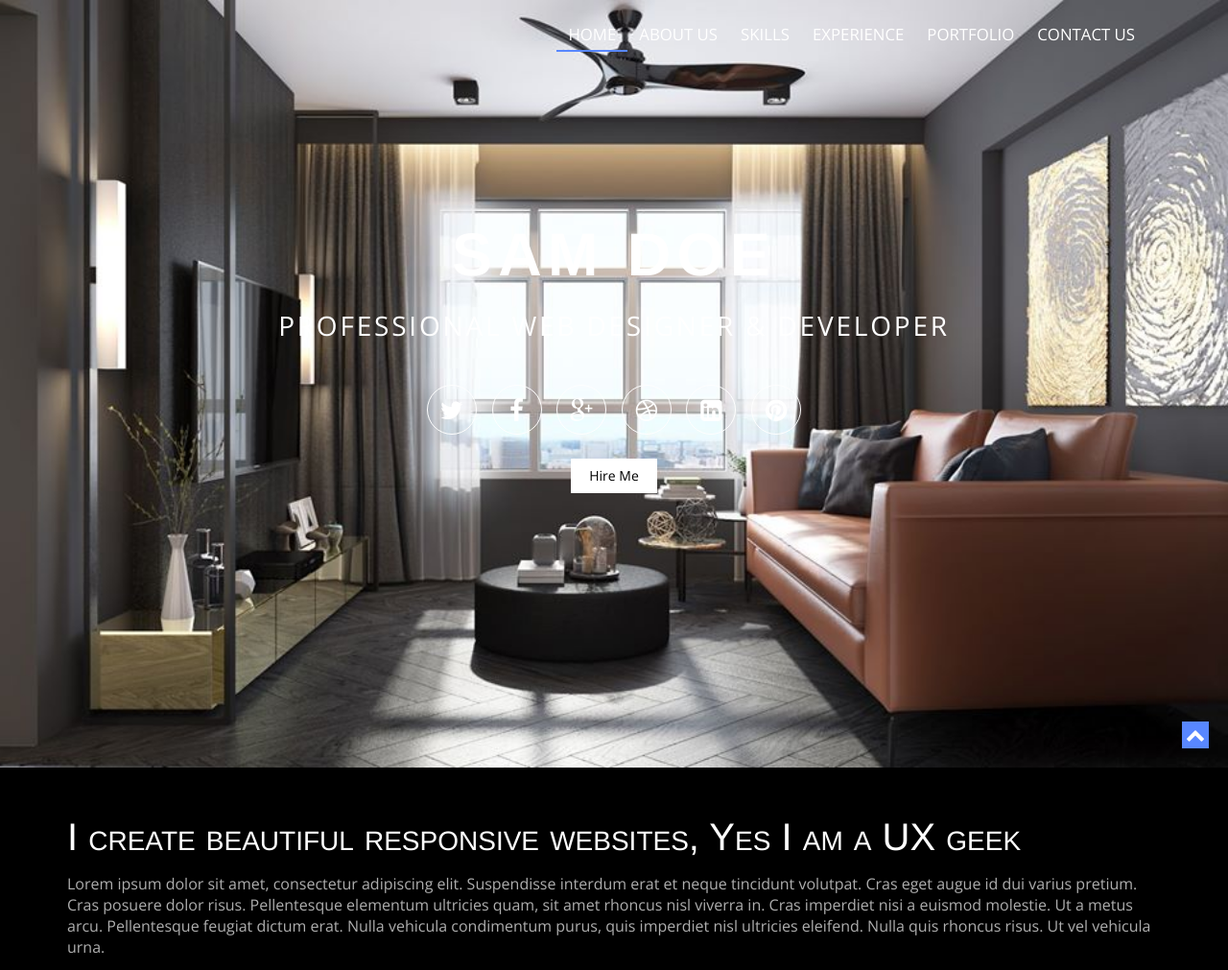
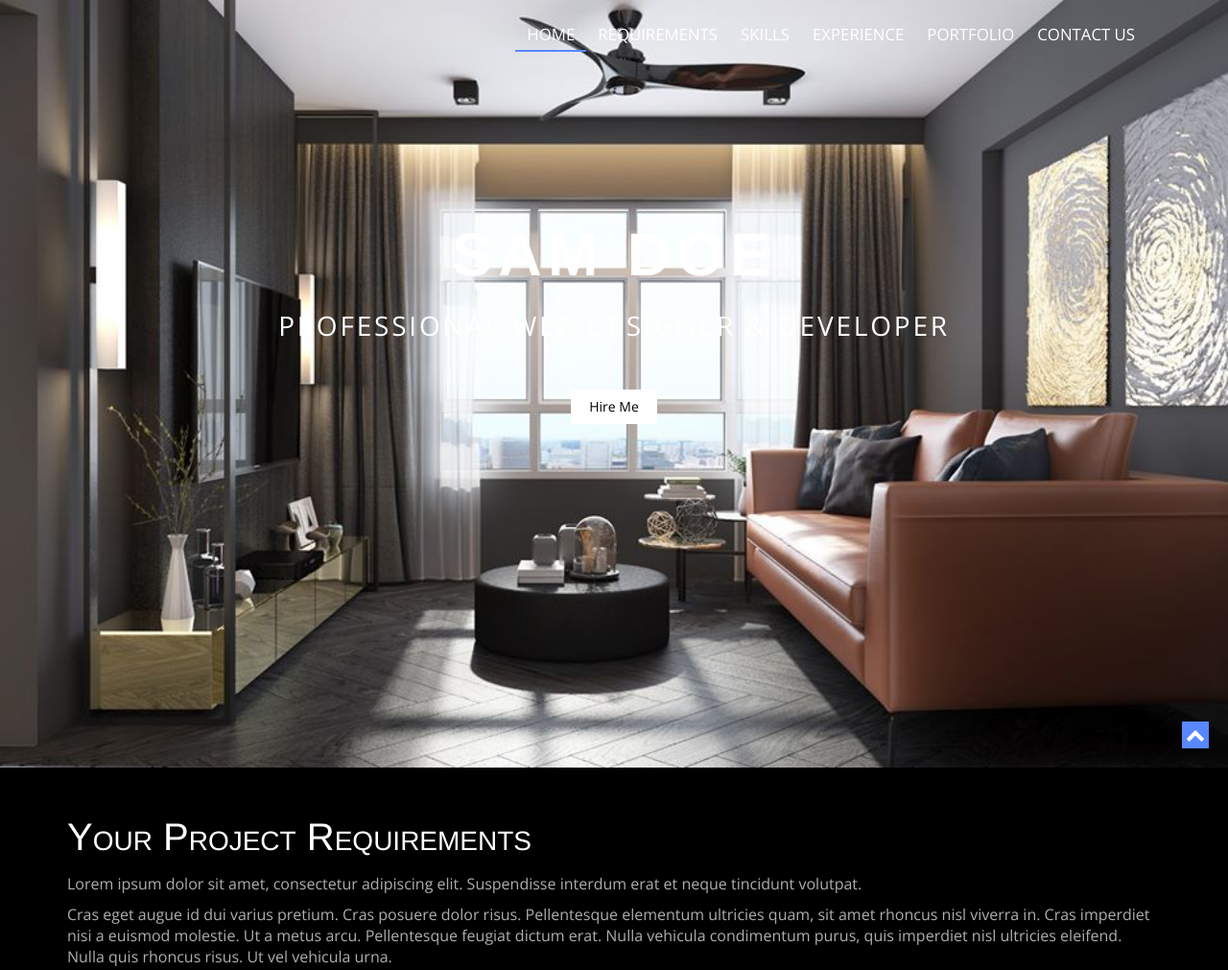
Before and after one commit to MEEKreno/forestwoods, a plain HTML site: page index.html in a window 1280 px wide. Shown: the top 1011 px of the page at 96% size. Drawn offline with nearby package versions, Linux system fonts and the light colour scheme.

Commit message:
Update index.html

```diff
--- a/index.html
+++ b/index.html
@@ -40,7 +40,7 @@
       <div id="main-nav" class="collapse navbar-collapse">
         <ul class="nav navbar-nav" id="mainNav">
           <li class="active"><a href="#home" class="scroll-link">Home</a></li>
-          <li><a href="#aboutUs" class="scroll-link">About Us</a></li>
+          <li><a href="#aboutUs" class="scroll-link">Requirements</a></li>
           <li><a href="#skills" class="scroll-link">Skills</a></li>
           <li><a href="#experience" class="scroll-link">Experience</a></li>
           <li><a href="#portfolio" class="scroll-link">Portfolio</a></li>
@@ -63,16 +63,7 @@
                     <h1>Sam Doe</h1>
                     <p>PROFESSIONAL WEB DESIGNER & DEVELOPER</p>
                 </header>
-                <div class="social-icons">
-                        <a href="https://twitter.com/"><i class="fa fa-twitter"></i></a>
-                        <a href="https://www.facebook.com/"><i class="fa fa-facebook"></i></a>
-						 <a href="https://www.google.com/"><i class="fa fa-google-plus"></i></a>
-                        <a href="https://www.dribbble.com/"><i class="fa fa-dribbble"></i></a>
-                        <a href="https://www.linkedin.com/"><i class="fa fa-linkedin-square"></i></a>
-                         <a href="https://www.pinterest.com/"><i class="fa fa-pinterest"></i></a>
 
-
-                </div>
                 <a href="#" class="hireMe">Hire Me</a>
             </div>
   </div>
@@ -80,8 +71,9 @@
 <section id="introText">
   <div class="container">
     <div>
-      <h1>I create beautiful responsive websites, Yes I am a UX geek</h1>
-      <p>Lorem ipsum dolor sit amet, consectetur adipiscing elit. Suspendisse interdum erat et neque tincidunt volutpat. Cras eget augue id dui varius pretium. Cras posuere dolor risus. Pellentesque elementum ultricies quam, sit amet rhoncus nisl viverra in. Cras imperdiet nisi a euismod molestie. Ut a metus arcu. Pellentesque feugiat dictum erat. Nulla vehicula condimentum purus, quis imperdiet nisl ultricies eleifend. Nulla quis rhoncus risus. Ut vel vehicula urna.</p>
+      <h1>Your Project Requirements</h1>
+      <p>Lorem ipsum dolor sit amet, consectetur adipiscing elit. Suspendisse interdum erat et neque tincidunt volutpat.</p>
+	    <p>Cras eget augue id dui varius pretium. Cras posuere dolor risus. Pellentesque elementum ultricies quam, sit amet rhoncus nisl viverra in. Cras imperdiet nisi a euismod molestie. Ut a metus arcu. Pellentesque feugiat dictum erat. Nulla vehicula condimentum purus, quis imperdiet nisl ultricies eleifend. Nulla quis rhoncus risus. Ut vel vehicula urna.</p>
     </div>
   </div>
 </section>
```
